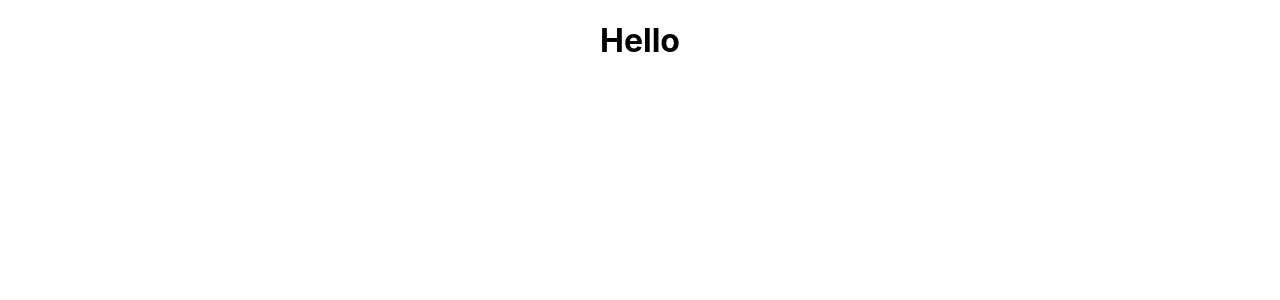
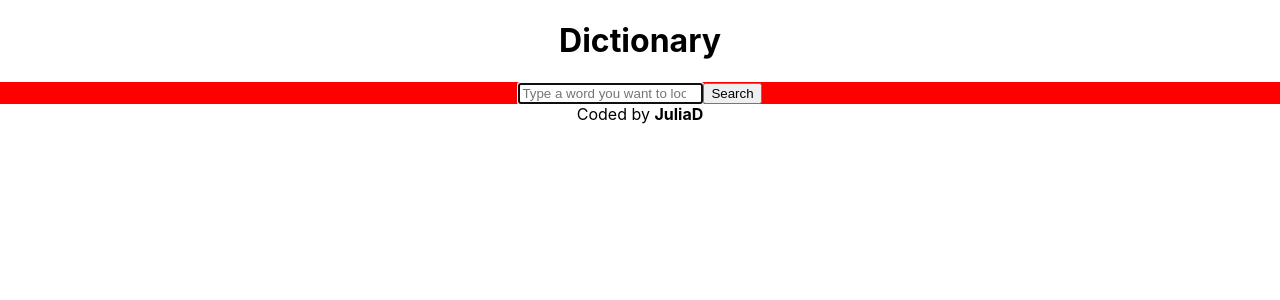
Before and after one commit to its-me-Julia/react-dictionary, a React (Create React App) app: page / in a window 1280 px wide. Shown: the top 300 px of the page. Built offline with nearby package versions, Linux system fonts and the light colour scheme.

Commit message:
adding form

```diff
--- a/src/App.js
+++ b/src/App.js
@@ -1,9 +1,18 @@
 import "./App.css";
+import Dictionary from "./dictionary";
 
 function App() {
   return (
     <div className="App">
-      <h1>Hello</h1>
+      <div className="main-container">
+        <h1>Dictionary</h1>
+        <main>
+          <Dictionary />
+        </main>
+        <footer>
+          Coded by <strong>JuliaD</strong>
+        </footer>
+      </div>
     </div>
   );
 }
--- /dev/null
+++ b/src/dictionary.css
@@ -0,0 +1,3 @@
+form {
+  background-color: red;
+}
--- /dev/null
+++ b/src/dictionary.js
@@ -0,0 +1,27 @@
+import React, { useState } from "react";
+import "./dictionary.css";
+
+export default function Dictionary() {
+  let [searchValue, setSearchValue] = useState("");
+
+  function handleSearchValue(event) {
+    setSearchValue(event.target.value);
+  }
+
+  function startEngine(event) {
+    event.preventDefault();
+    alert(`Searching for ${searchValue}`);
+  }
+
+  return (
+    <form onSubmit={startEngine}>
+      <input
+        onChange={handleSearchValue}
+        autoFocus={true}
+        type="search"
+        placeholder="Type a word you want to look up"
+      ></input>
+      <input type="submit" value="Search"></input>
+    </form>
+  );
+}
```
